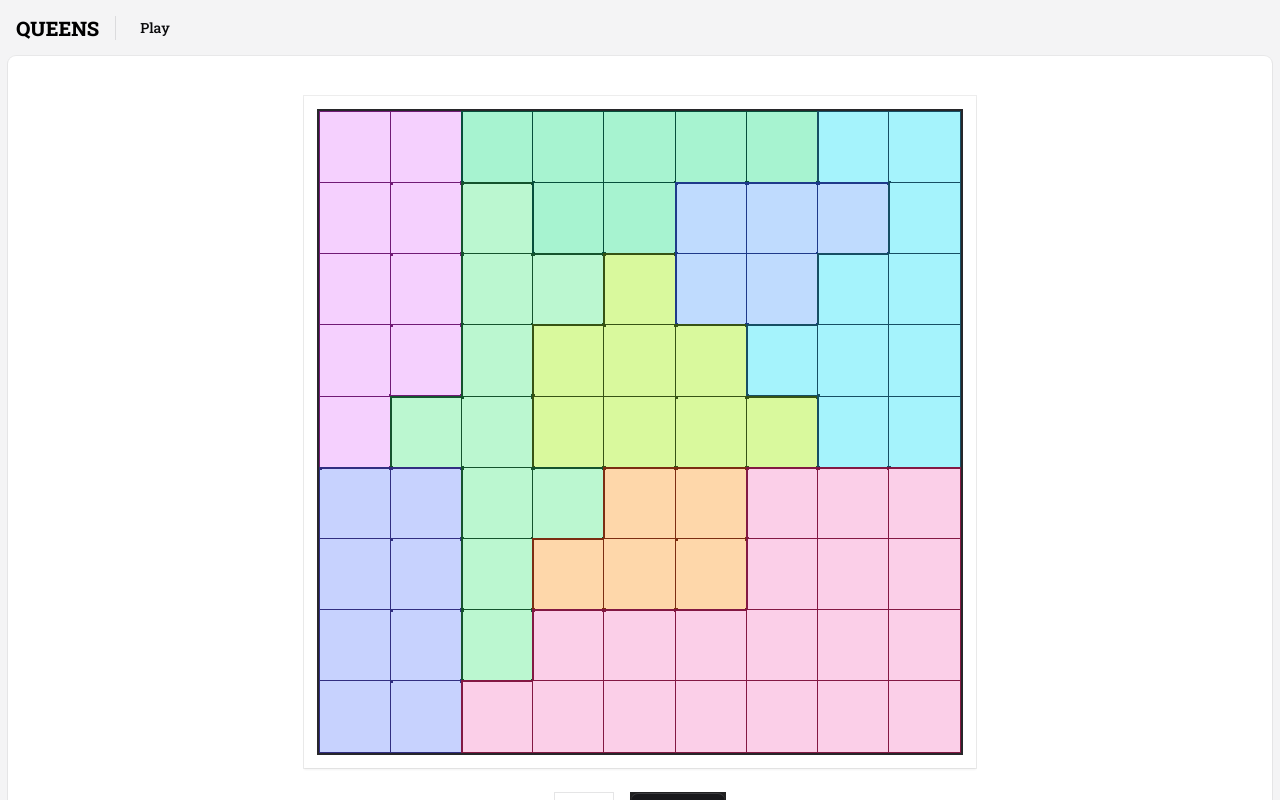
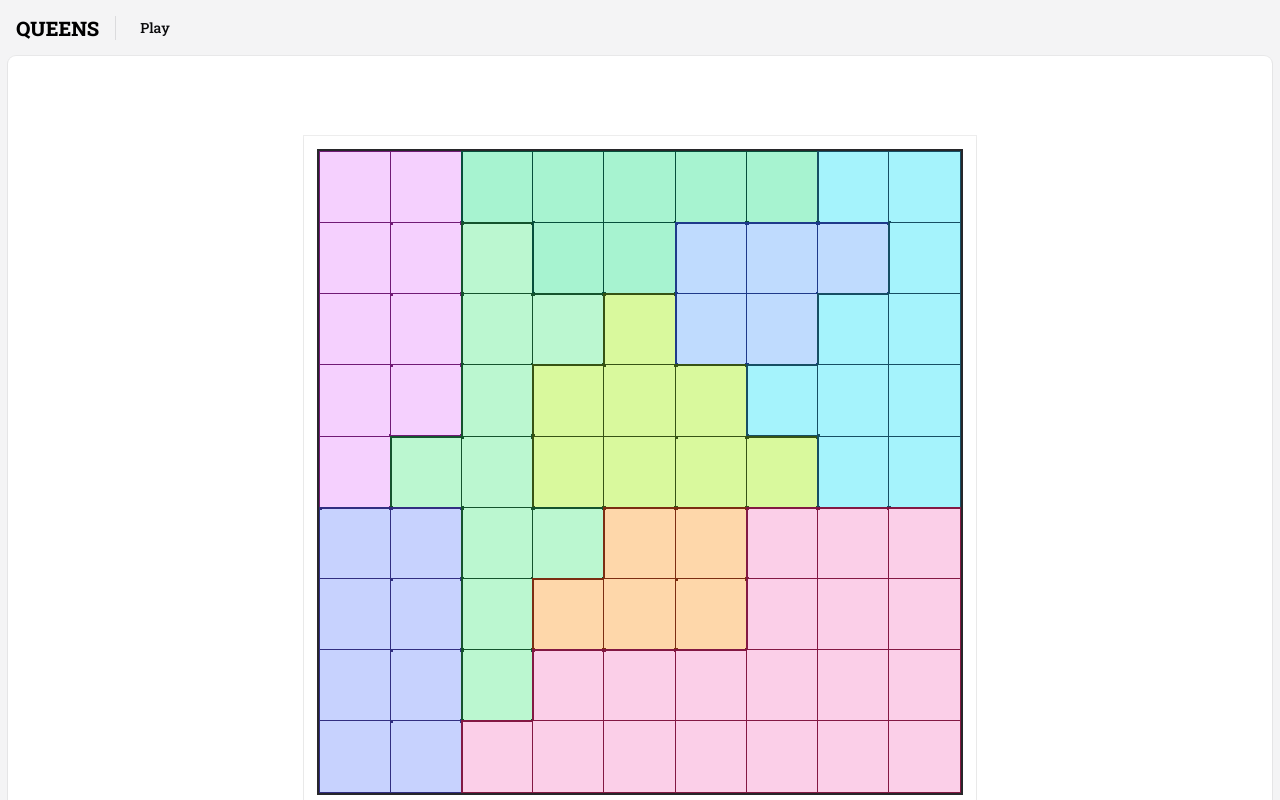
Before and after one commit to cloudyyoung/games, a React (Vite) app: page / in a window 1280 px wide. Shown: the top 800 px of the page. Built offline with nearby package versions, Linux system fonts and the light colour scheme.

Commit message:
Add paddings

```diff
--- a/src/pages/play.tsx
+++ b/src/pages/play.tsx
@@ -52,7 +52,7 @@ export const Play = () => {
 
   return (
     <>
-      <div className="max-w-2xl mx-auto text-zinc-950 dark:text-white">
+      <div className="max-w-2xl mx-auto text-zinc-950 dark:text-white py-4 md:py-10">
         <div className="h-fit w-full space-y-6">
 
           <div className="bg-white shadow-[0px_0px_0px_1px_rgba(9,9,11,0.07),0px_2px_2px_0px_rgba(9,9,11,0.05)] dark:bg-zinc-900 dark:shadow-[0px_0px_0px_1px_rgba(255,255,255,0.1)] dark:before:pointer-events-none dark:before:absolute dark:before:-inset-px dark:before:rounded-xl dark:before:shadow-[0px_2px_8px_0px_rgba(0,_0,_0,_0.20),_0px_1px_0px_0px_rgba(255,_255,_255,_0.06)_inset] forced-colors:outline">
```
